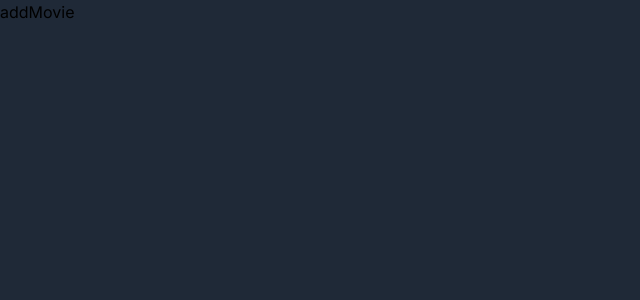
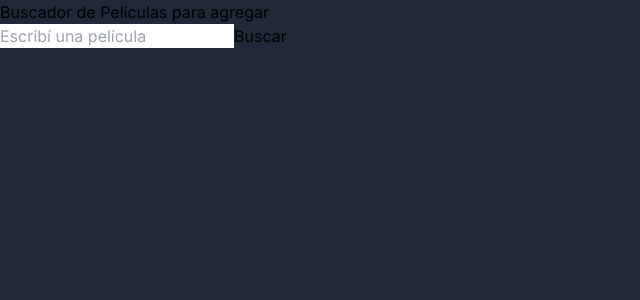
Before and after one commit to EmanuelRigo/MovieList-NextJS-TS, a Next.js app: page /add-movie in a window 1280 px wide. Shown: the top 300 px of the page, without its empty margins (0-640 px from the left). Built offline with nearby package versions, Linux system fonts and the light colour scheme.

Commit message:
agregando componente addMovie

```diff
--- a/src/app/(user)/add-movie/page.tsx
+++ b/src/app/(user)/add-movie/page.tsx
@@ -1,3 +1,9 @@
+import { AddMovie } from "@/components";
+
 export default function page() {
-  return <div>addMovie</div>;
+  return (
+    <div>
+      <AddMovie />
+    </div>
+  );
 }
--- /dev/null
+++ b/src/components/add-movie/AddMovie.tsx
@@ -0,0 +1,69 @@
+"use client";
+
+import { useState } from "react";
+import { Pelicula } from "@/interfaces/interfaces";
+
+export const AddMovie = () => {
+  const urlBase: string = "https://api.themoviedb.org/3/search/movie";
+  const API_KEY: string = "67c383651f5d04b52d4a09b8a9d41b9a";
+
+  const [busqueda, setBusqueda] = useState<string>("");
+  const [peliculas, setPeliculas] = useState<Pelicula[]>([]);
+
+  const handleInputChange = (e: React.ChangeEvent<HTMLInputElement>) => {
+    setBusqueda(e.target.value);
+  };
+  const handleSubmit = (e: React.FormEvent<HTMLFormElement>) => {
+    e.preventDefault();
+    fetchPeliculas();
+  };
+
+  const fetchPeliculas = async () => {
+    try {
+      const response = await fetch(
+        `${urlBase}?query=${busqueda}&api_key=${API_KEY}`
+      );
+      const data = await response.json();
+      console.log(data.results);
+      setPeliculas(data.results);
+    } catch (error) {
+      console.error("Ha ocurrido un error: ", error);
+    }
+  };
+
+  return (
+    <div className="container">
+      <h1 className="title">Buscador de Películas para agregar</h1>
+      <form onSubmit={handleSubmit}>
+        <input
+          type="text"
+          placeholder="Escribí una película"
+          value={busqueda}
+          onChange={handleInputChange}
+        />
+        <button type="submit" className="search-button">
+          Buscar
+        </button>
+      </form>
+
+      <div className="movie-list">
+        {peliculas.map((pelicula: Pelicula) => (
+          <div key={pelicula.id} className="movie-card">
+            <img
+              src={`https://image.tmdb.org/t/p/w500${pelicula.poster_path}`}
+              alt={pelicula.title}
+            />{" "}
+            <img
+              src={`https://image.tmdb.org/t/p/w500${pelicula.backdrop_path}`}
+              alt={pelicula.title}
+            />
+            <h2>{pelicula.title}</h2>
+            <h2>{pelicula.release_date}</h2>
+            <p>{pelicula.overview}</p>
+            <button className="btn btn-primary">agregar pelicula</button>
+          </div>
+        ))}
+      </div>
+    </div>
+  );
+};
--- a/src/components/index.ts
+++ b/src/components/index.ts
@@ -6,5 +6,7 @@ export * from "./list/CardRow";
 
 export * from "./movie-viewer/CardMovieViewer";
 
+export * from "./ui/SearchBar";
 export * from "./ui/CardMovie";
-export * from "./ui/SearchBar";
+
+export * from "./add-movie/AddMovie";
--- /dev/null
+++ b/src/interfaces/interfaces.ts
@@ -0,0 +1,23 @@
+export interface Pelicula {
+  adult: boolean;
+  backdrop_path: string | null;
+  genre_ids: number[];
+  id: number;
+  original_language: string;
+  original_title: string;
+  overview: string;
+  popularity: number;
+  poster_path: string | null;
+  release_date: string;
+  title: string;
+  video: boolean;
+  vote_average: number;
+  vote_count: number;
+}
+
+export interface MovieData {
+  año: string;
+  mes: string;
+  dia: string;
+  titulo: string;
+}
```
